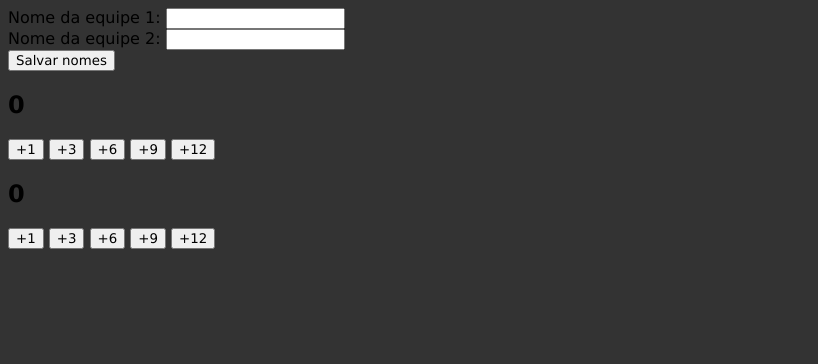
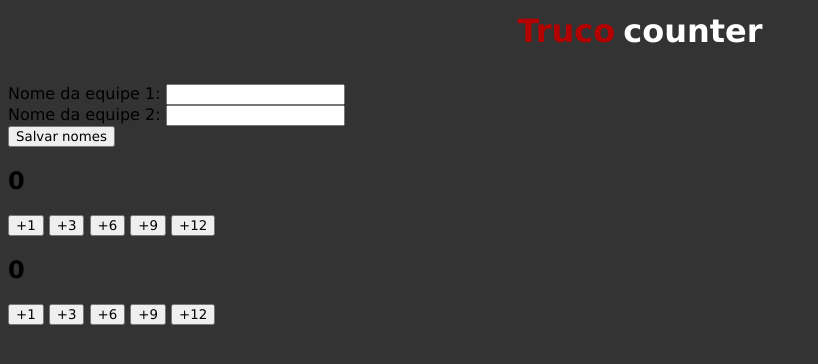
Before and after one commit to GustavoHMarchi/Games, a plain HTML site: page TrucoCounter/index.html in a window 1280 px wide. Shown: the whole page, without its empty margins (0-818 px from the left). Drawn offline with Linux system fonts and the light colour scheme.

Commit message:
alterações no css do site

```diff
--- a/TrucoCounter/index.html
+++ b/TrucoCounter/index.html
@@ -7,6 +7,7 @@
     <link rel="stylesheet" href="../TrucoCounter/style.css">
 </head>
 <body>
+    <div class="Titulo"><h1 class="vermelho">Truco</h1><h1 class="branco">counter</h1></div>
     <div class="inicio" id="inicio">
         <div class="nome">
             <span>Nome da equipe 1:</span>
--- a/TrucoCounter/style.css
+++ b/TrucoCounter/style.css
@@ -4,3 +4,19 @@
 body{
     background-color: #333333;
 }
+.Titulo{
+    display: flex;
+    width: 100%;
+    margin: auto;
+    justify-content: center;
+    margin-bottom: 30px;
+}
+.Titulo h1{
+    margin: 4px;
+}
+.vermelho{
+    color: #b30000;
+}
+.branco{
+    color: #ffffff;
+}
```
